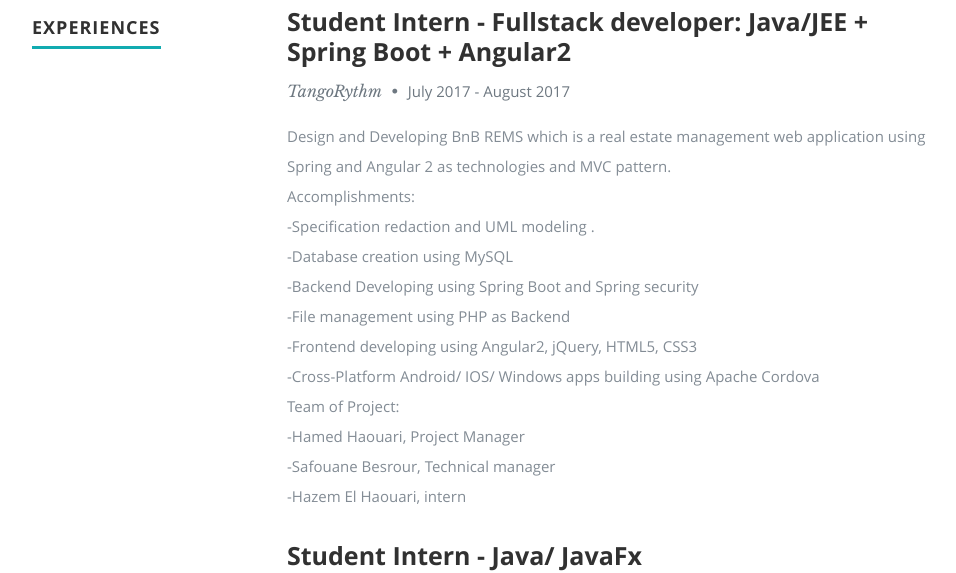
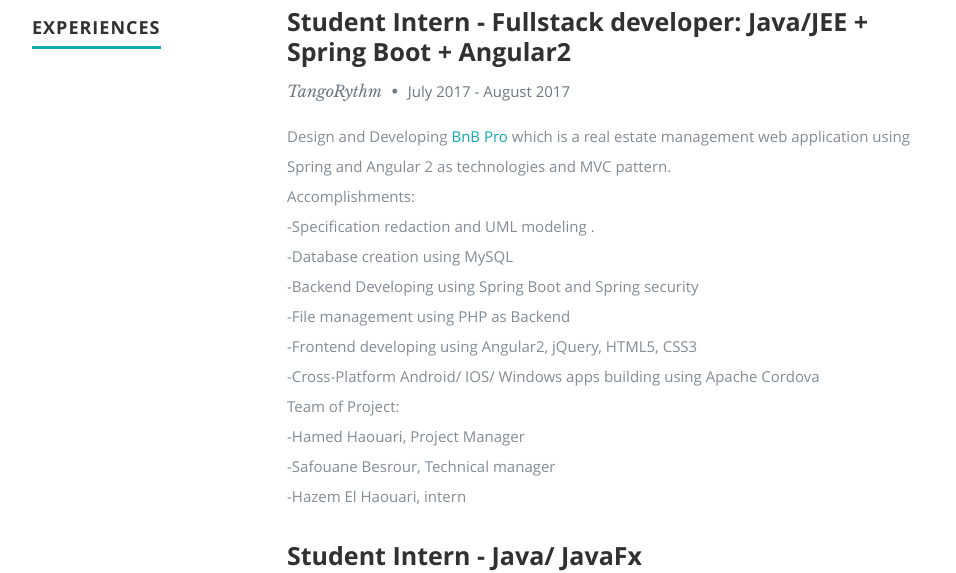
Before and after one commit to HazemElHaouari/hazemelhaouari.me, a plain HTML site: page index.html in a window 1280 px wide. Shown: the part 1880-2453 px from the top of the page, without its empty margins (118-1074 px from the left). Drawn offline with nearby package versions, Linux system fonts and the light colour scheme.

Commit message:
Update index.html

```diff
--- a/index.html
+++ b/index.html
@@ -217,7 +217,7 @@
                   <p class="info">TangoRythm <span>&bull;</span> <em class="date">July 2017 - August 2017</em></p>
 
                   <p>
-					Design and Developing BnB REMS which is a real estate management web application using Spring and Angular 2 as technologies and MVC pattern.
+					Design and Developing <a href="pro.bnb.tn">BnB Pro</a> which is a real estate management web application using Spring and Angular 2 as technologies and MVC pattern.
 					<br>Accomplishments:
 					<br>-Specification redaction and UML modeling .
 					<br>-Database creation using MySQL
```
